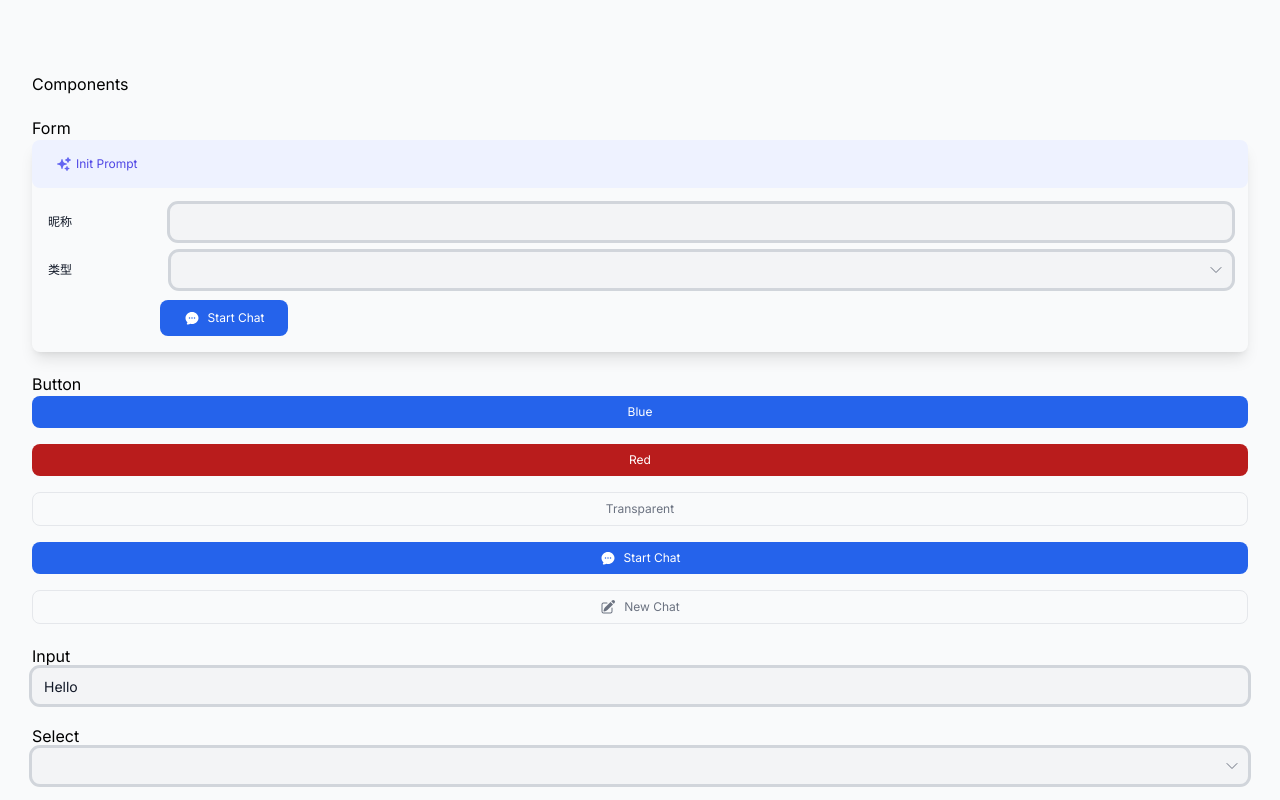
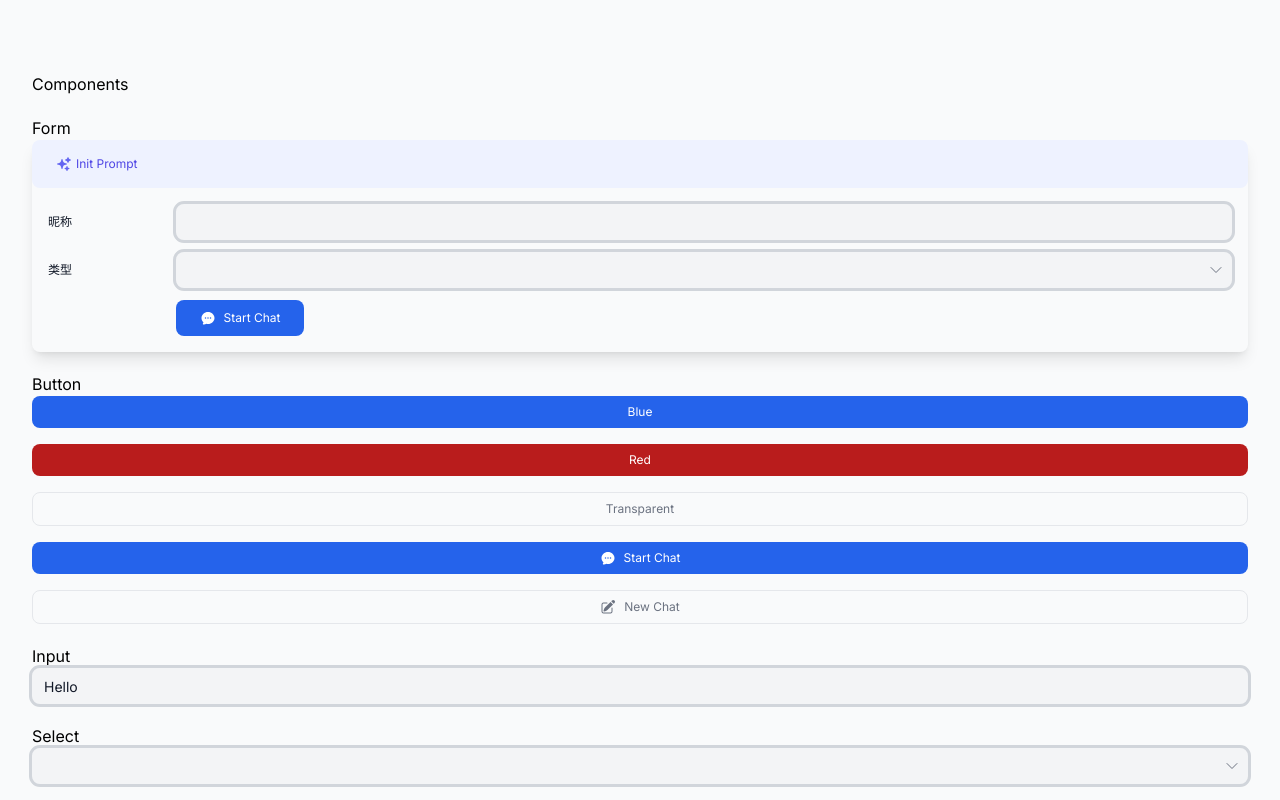
Before and after one commit to langgenius/dify-conversation, a Next.js app: page /components in a window 1280 px wide. Shown: the top 800 px of the page. Built offline with nearby package versions, Linux system fonts and the light colour scheme.

Commit message:
fix: input card style

```diff
--- a/components/form/index.tsx
+++ b/components/form/index.tsx
@@ -26,8 +26,8 @@ interface FormProps {
 }
 export const FormItem: FC<FormItemProps> = ({ type, label, options }) => {
   return (
-    <div className={cn('flex gap-2 flex-col sm:flex-row')}>
-      <label className={cn('flex items-center', 'text-gray-900 text-xs w-32')}>{label}</label>
+    <div className={cn('flex flex-col sm:flex-row')}>
+      <label className={cn('flex items-center', 'text-gray-900 text-xs w-32 shrink-0')}>{label}</label>
       {type === 'text-input' && <Input className='w-full' value='' onChange={() => {}} />}
       {type === 'select' && options && (
         <Select
@@ -49,10 +49,13 @@ const Form: FC<FormProps> = ({ items, hint, hintDescription }) => {
         {items.map((item) => {
           return <FormItem key={item.label} {...item} />
         })}
-        <Button text='Blue' type='blue' className='w-32 sm:ml-28 h-9'>
-          <ChatBubble className='h-4 w-4 text-white mr-2' />
-          Start Chat
-        </Button>
+        <div className={cn('flex flex-col sm:flex-row')}>
+          <div className='flex w-32'></div>
+          <Button text='' type='blue' className='w-32 h-9'>
+            <ChatBubble className='h-4 w-4 text-white mr-2' />
+            Start Chat
+          </Button>
+        </div>
       </form>
     </div>
   )
```
